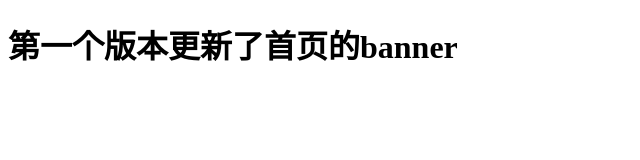
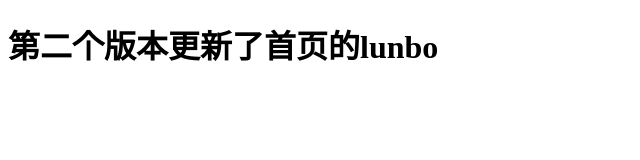
Before and after one commit to Sunny-zz/dems, a plain HTML site: page index.html in a window 1280 px wide. Shown: the whole page, without its empty margins (0-640 px from the left). Drawn offline with Linux system fonts and the light colour scheme.

Commit message:
update index 0002

```diff
--- a/index.html
+++ b/index.html
@@ -9,7 +9,7 @@
 </head>
 
 <body>
-  <h1>第一个版本更新了首页的banner</h1>
+  <h1>第二个版本更新了首页的lunbo</h1>
 </body>
 
 </html>
```
